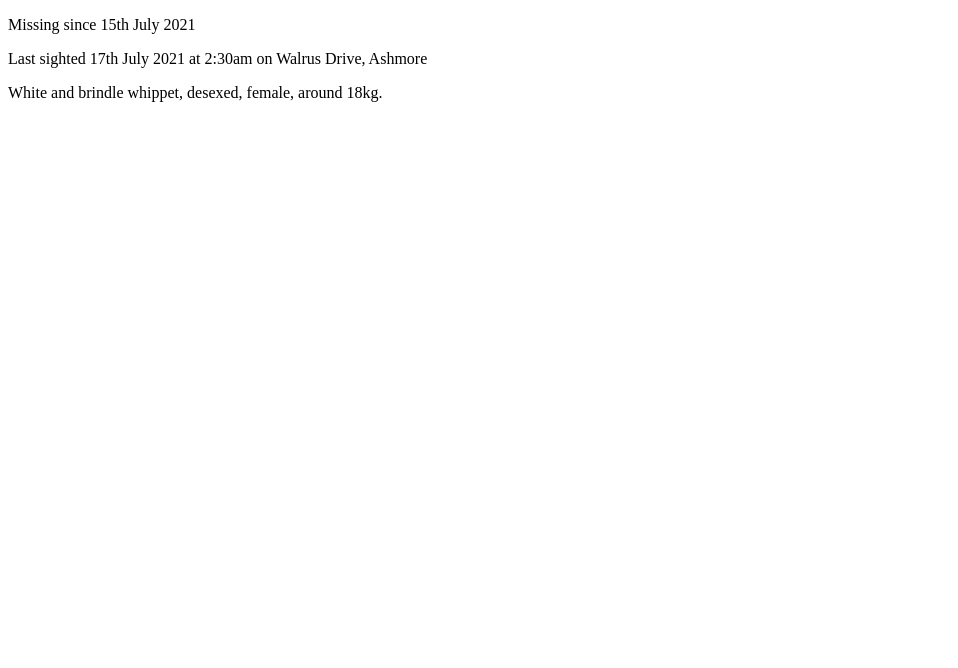
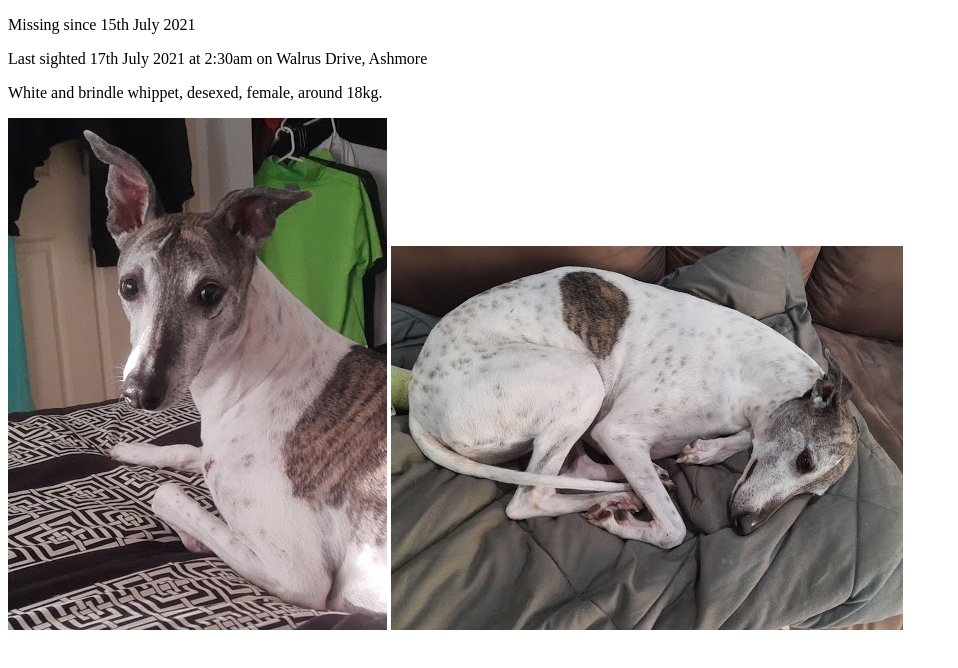
Before and after one commit to LightAndLight/find-brynn, a plain HTML site: page index.html in a window 1280 px wide. Shown: the whole page, without its empty margins (0-958 px from the left). Drawn offline with Linux system fonts and the light colour scheme.

Commit message:
add images

```diff
--- a/index.html
+++ b/index.html
@@ -8,5 +8,7 @@
         <p>Missing since 15th July 2021</p>
         <p>Last sighted 17th July 2021 at 2:30am on Walrus Drive, Ashmore</p>
         <p>White and brindle whippet, desexed, female, around 18kg.</p>
+        <img src="./brynn-1.jpg" alt="Brynn sitting on a bed looking at the camera" />
+        <img src="./brynn-2.jpg" alt="Brynn curled up on a couch" />
     </body>
 </html>
```
Also changed, not shown: brynn-1.jpg (added), brynn-2.jpg (added).
